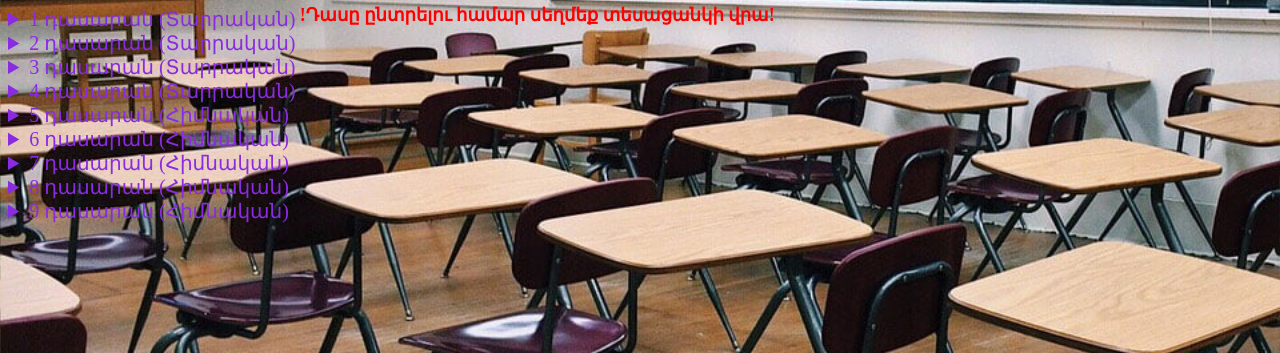
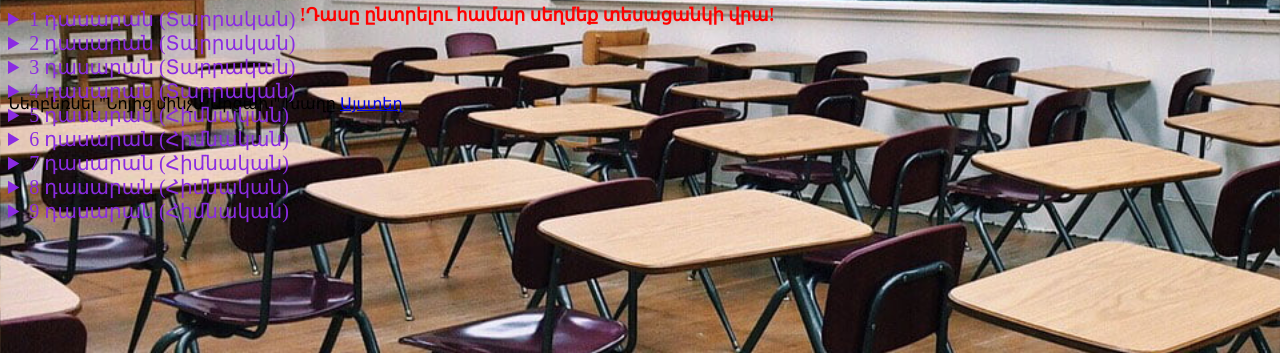
Before and after one commit to e-schoolv/e-schoolv.github.io, a plain HTML site: page index.html in a window 1280 px wide. Shown: the part 447-800 px from the top of the page. Drawn offline with Linux system fonts and the light colour scheme.

Commit message:
Update index.html

```diff
--- a/index.html
+++ b/index.html
@@ -73,6 +73,7 @@
 <div class="olympiad_div">
     <h2 id="olympiad_h2">Օլիմպիադաներ</h2>
     <p id="olimp_info"> Օլիմպիադաների ամբողջական շտեմարանը - <a id="olymp_link" target="_blank" href="https://olymp.am/hy/olympiads/all">ԱՅՍՏԵՂ</a></p>
+	<p id="game_info">Ներբեռնել "Նոյից մինչև Արցախ" խաղը <a target="_blank" href="https://drive.google.com/file/d/1vmxf1JpsaW8L_LA-ff2gKcGdmV-DccDs/view?usp=sharing">Այստեղ</a></p>
 </div>
 <div class="exams_info" id="exams_scroll">
     <h2>Քննություններ</h2>
```
